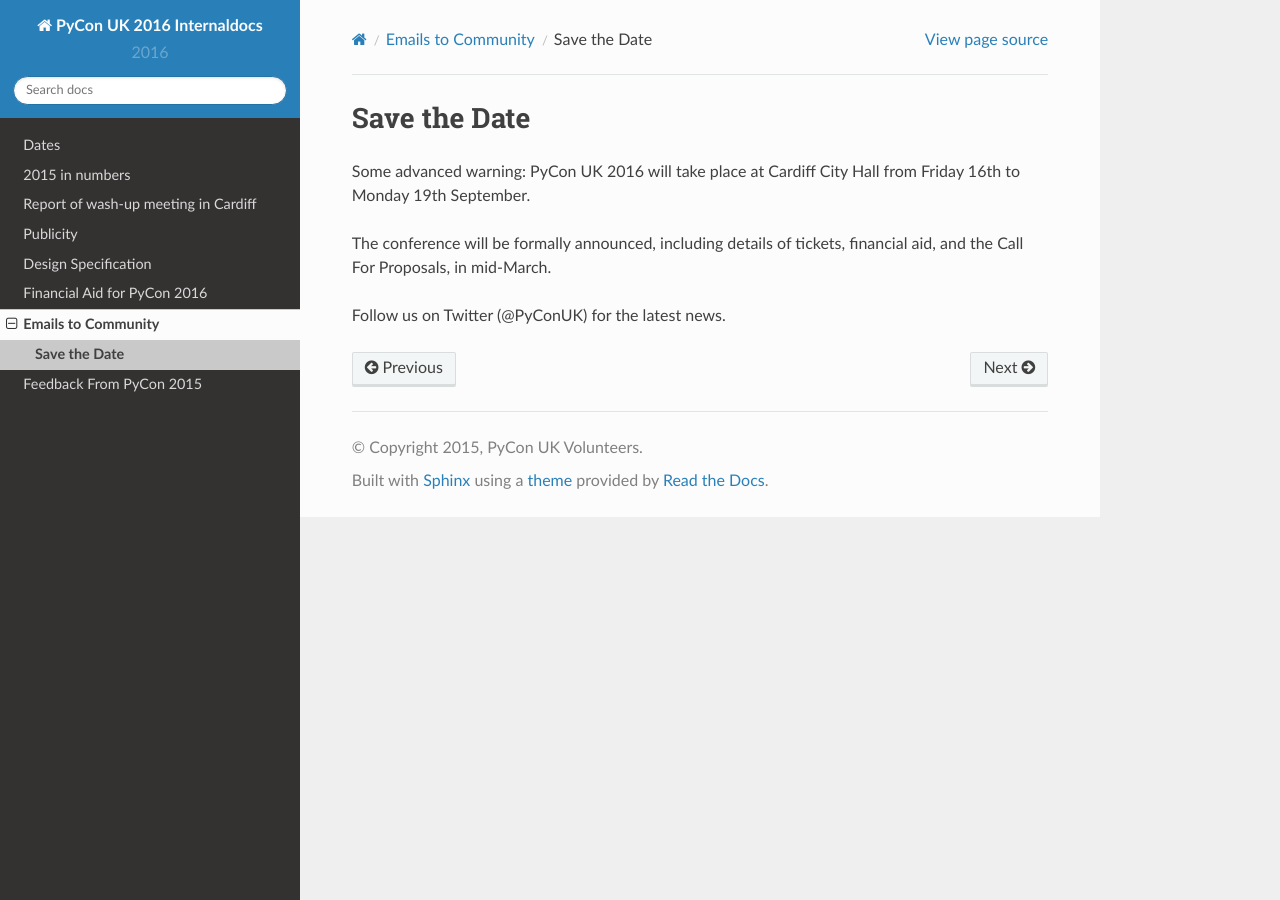
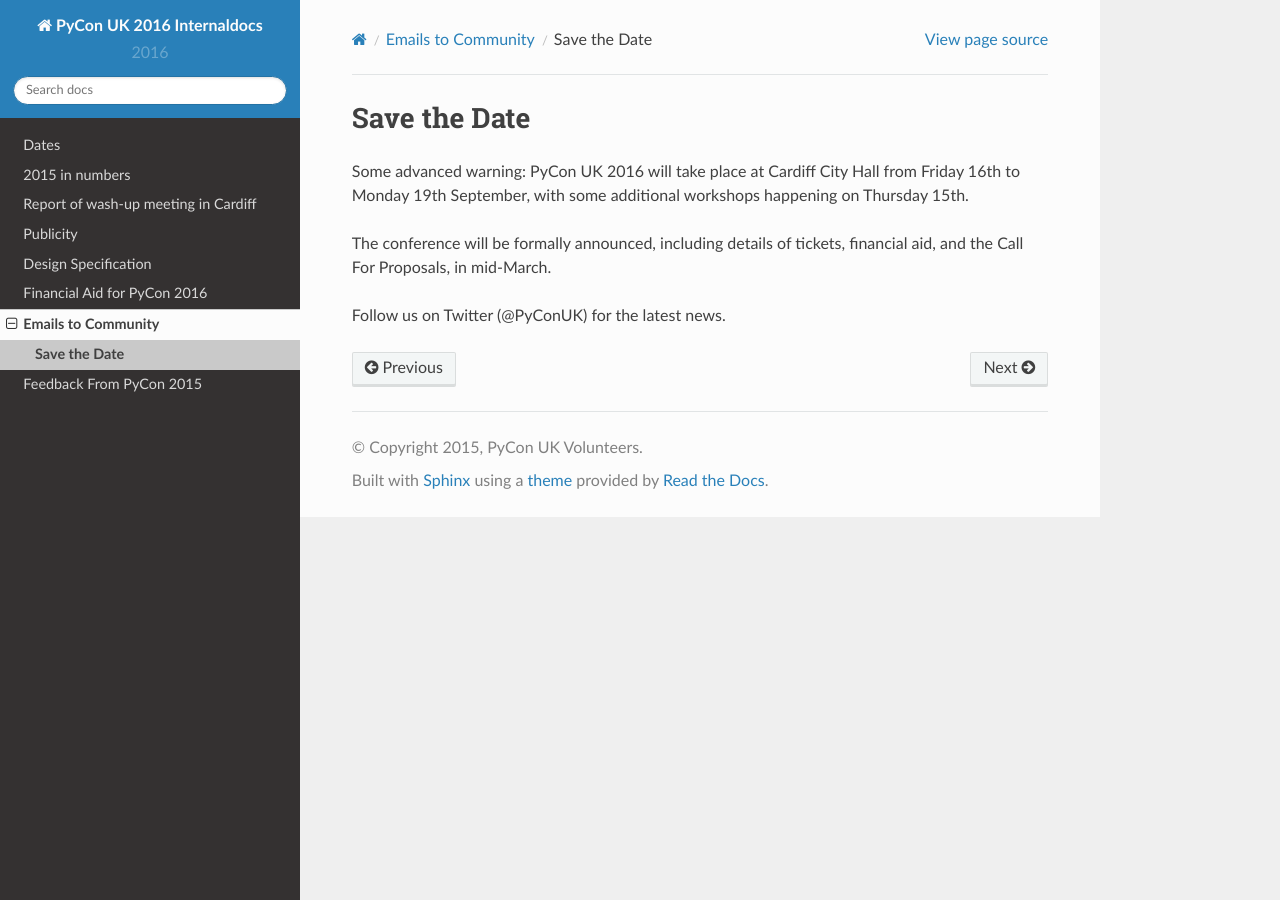
Before and after one commit to PyconUK/documentation, a Sphinx documentation site: the page built from source/emails-to-community/2016-03-04-save-the-date.rst, in a window 1280 px wide. Built offline with Sphinx 7.4.7 and the Read the Docs theme 2.0.0, drawn with Linux system fonts in a browser that asks for light colours.

Commit message:
Update save the date email

```diff
--- a/source/emails-to-community/2016-02-22-save-the-date.rst
+++ b/source/emails-to-community/2016-03-04-save-the-date.rst
@@ -2,7 +2,8 @@ Save the Date
 =============
 
 Some advanced warning:  PyCon UK 2016 will take place at Cardiff City Hall from
-Friday 16th to Monday 19th September.
+Friday 16th to Monday 19th September, with some additional workshops happening
+on Thursday 15th.
 
 The conference will be formally announced, including details of tickets,
 financial aid, and the Call For Proposals, in mid-March.
--- a/source/emails-to-community/index.rst
+++ b/source/emails-to-community/index.rst
@@ -7,4 +7,4 @@ before you hope anybody has noticed it!
 
 .. toctree::
 
-  2016-02-22-save-the-date
+  2016-03-04-save-the-date
```
